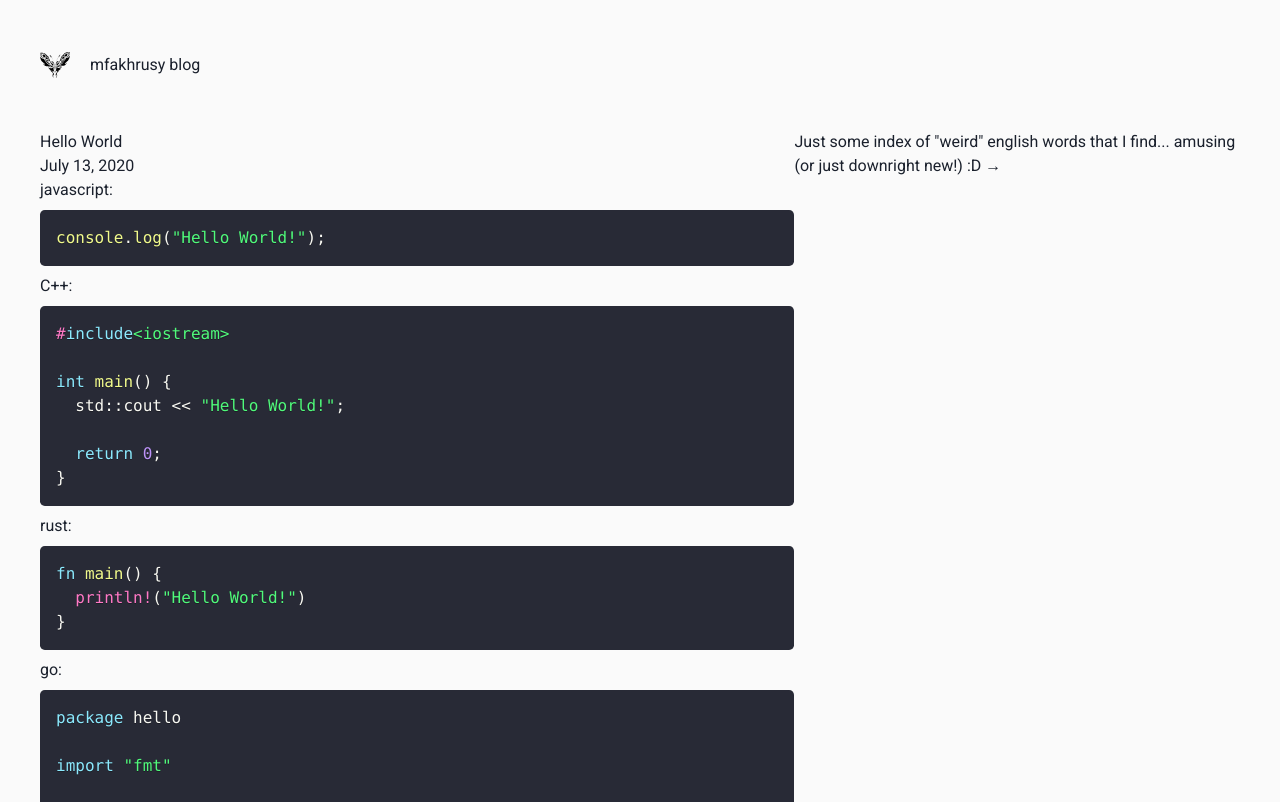
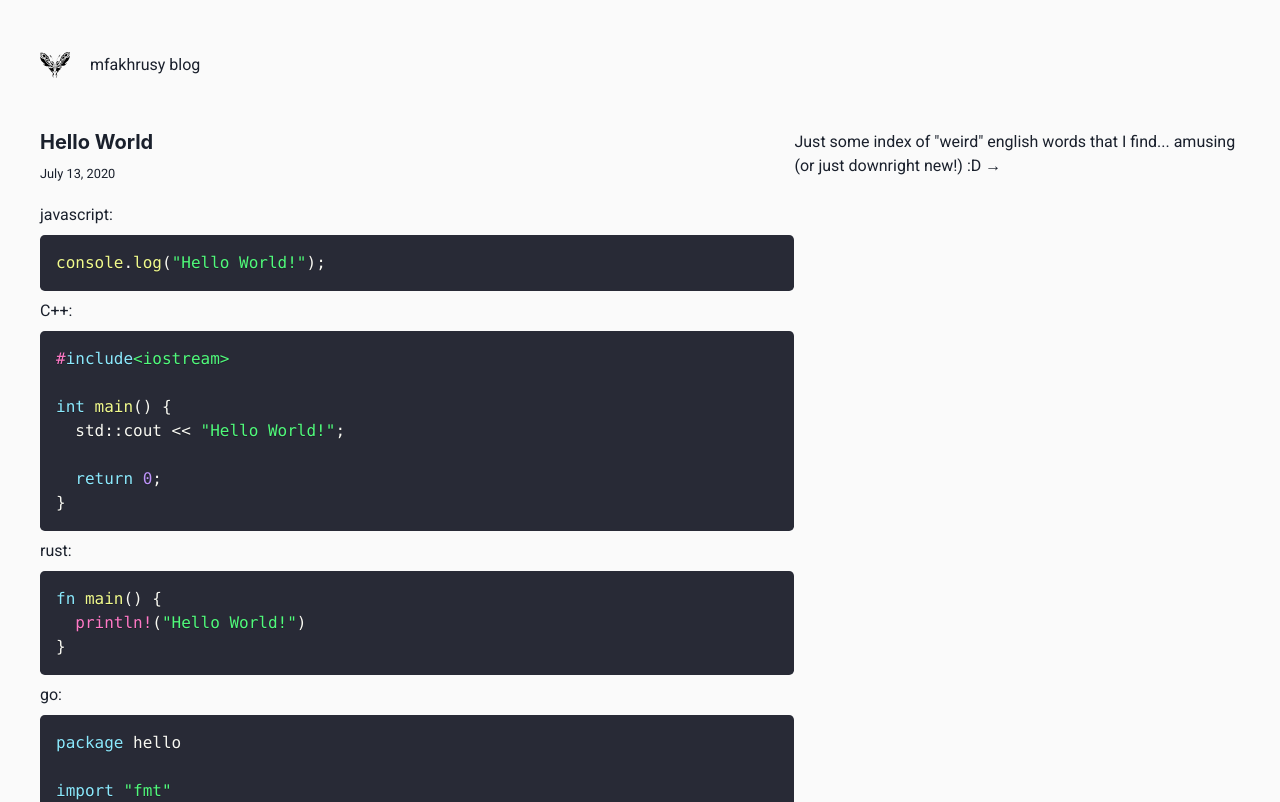
Before and after one commit to mfakhrusy/mfakhrusy-blog, a Next.js app: page /blog/my-first-post in a window 1280 px wide. Shown: the top 802 px of the page. Built offline with nearby package versions, Linux system fonts and the light colour scheme.

Commit message:
extract MarkdownRenderer as its own module

```diff
--- /dev/null
+++ b/src/modules/markdownRenderer/components/CodeBlock.tsx
@@ -0,0 +1,15 @@
+import { Prism as SyntaxHighlighter } from "react-syntax-highlighter";
+import style from "react-syntax-highlighter/dist/cjs/styles/prism/dracula";
+
+type Props = {
+  language: string;
+  value: string;
+};
+
+export function CodeBlock({ language, value }: Props): JSX.Element {
+  return (
+    <SyntaxHighlighter style={style} language={language}>
+      {value}
+    </SyntaxHighlighter>
+  );
+}
--- /dev/null
+++ b/src/modules/markdownRenderer/components/MarkdownRenderer.tsx
@@ -0,0 +1,16 @@
+import ReactMarkdown from "react-markdown";
+import { CodeBlock } from "./CodeBlock";
+
+type Props = {
+  content: string;
+};
+
+export function MarkdownRenderer({ content }: Props): JSX.Element {
+  return (
+    <ReactMarkdown
+      escapeHtml={false}
+      source={content}
+      renderers={{ code: CodeBlock }}
+    />
+  );
+}
--- /dev/null
+++ b/src/modules/markdownRenderer/index.ts
@@ -0,0 +1 @@
+export * from "./components/MarkdownRenderer";
--- a/src/pages/blog/[slug].tsx
+++ b/src/pages/blog/[slug].tsx
@@ -1,11 +1,10 @@
 import Link from "next/link";
-import ReactMarkdown from "react-markdown/with-html";
-import { Prism as SyntaxHighlighter } from "react-syntax-highlighter";
-import style from "react-syntax-highlighter/dist/cjs/styles/prism/dracula";
-
 import { SEO } from "@/src/components/SEO";
 import { Frontmatter, getPostBySlug, getPostsSlugs, Post } from "@/utils/posts";
 import { GetStaticPaths, GetStaticProps } from "next";
+import { Flex, Heading, Text } from "@chakra-ui/react";
+import { Spacer } from "@/src/components/Spacer";
+import { MarkdownRenderer } from "@/src/modules/markdownRenderer";
 
 type Props = {
   post: Partial<Post>;
@@ -27,17 +26,16 @@ export default function BlogPage({
         description={frontmatter.description || post.excerpt}
       />
 
-      <article>
-        <header>
-          <h1>{frontmatter.title}</h1>
-          <p>{frontmatter.date}</p>
-        </header>
-        <ReactMarkdown
-          escapeHtml={false}
-          source={post.content}
-          renderers={{ code: CodeBlock }}
-        />
-      </article>
+      <Flex as="article" flexDirection="column">
+        <Flex as="header" flexDirection="column">
+          <Heading size="md" marginBottom="10px">
+            {frontmatter.title}
+          </Heading>
+          <Text as="small">{frontmatter.date}</Text>
+        </Flex>
+        <Spacer height="20px" />
+        <MarkdownRenderer content={post.content} />
+      </Flex>
 
       <nav>
         {previousPost ? (
@@ -81,11 +79,3 @@ export const getStaticProps: GetStaticProps = async ({ params: { slug } }) => {
 
   return { props: postData };
 };
-
-const CodeBlock = ({ language, value }) => {
-  return (
-    <SyntaxHighlighter style={style} language={language}>
-      {value}
-    </SyntaxHighlighter>
-  );
-};
```
